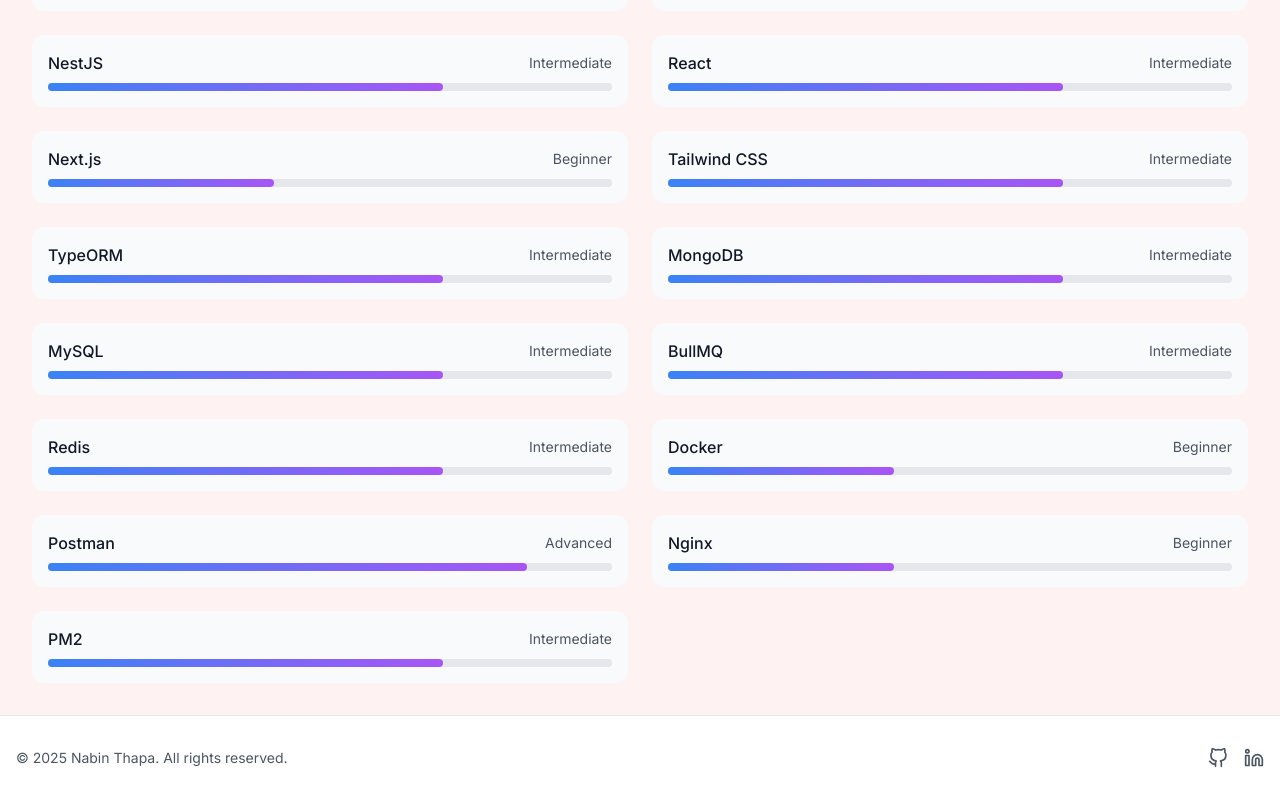
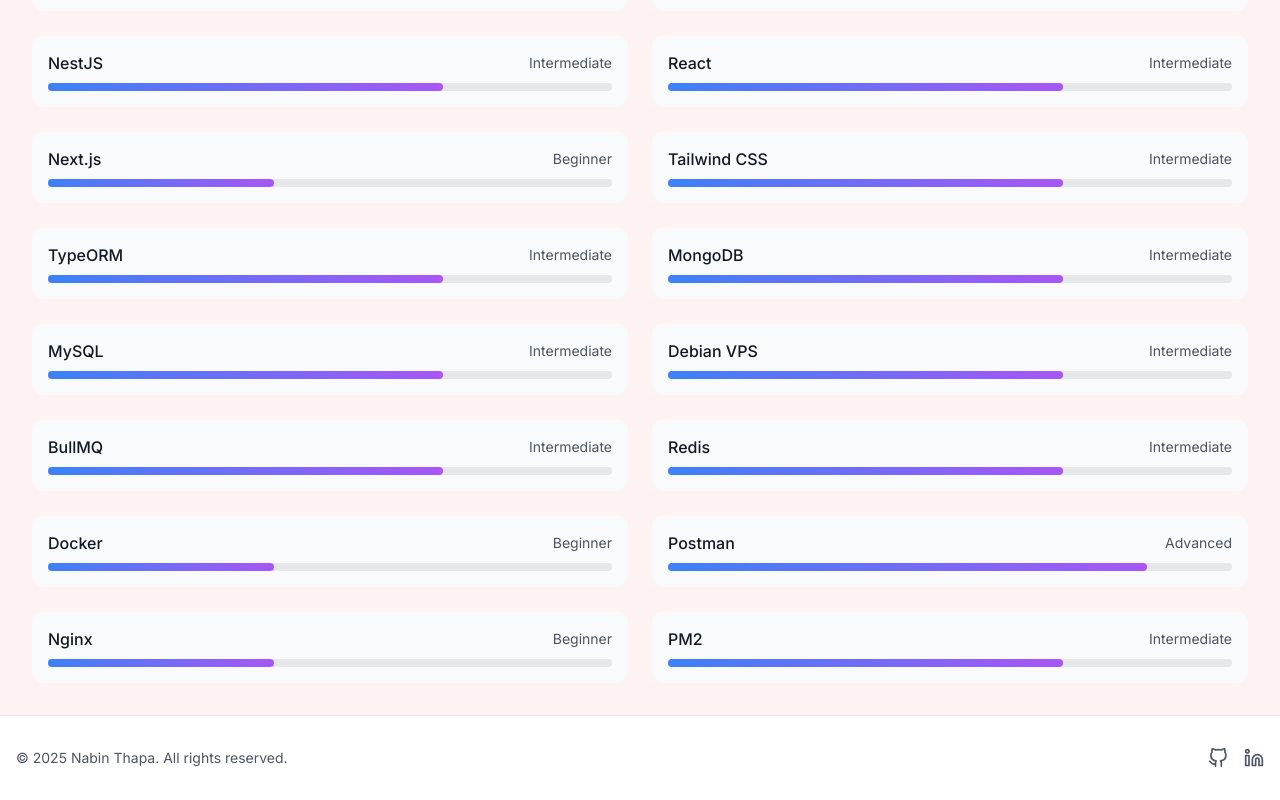
Before and after one commit to Nabeen-Thapa/Nabin-Thapa, a Next.js app: page /qualifications in a window 1280 px wide. Shown: the part 1299-2099 px from the top of the page. Built offline with nearby package versions, Linux system fonts and the light colour scheme.

Commit message:
add updated skills

```diff
--- a/src/constants/skills.ts
+++ b/src/constants/skills.ts
@@ -12,7 +12,8 @@
   SiRedis,
   SiPostman,
   SiDocker,
-  SiNginx
+  SiNginx,
+  SiDebian
 } from 'react-icons/si';
 import { DiPostgresql } from 'react-icons/di';
 import { IconType } from 'react-icons/lib';
@@ -83,6 +84,11 @@
     level: 'Intermediate',
   },
   {
+    name: 'Debian VPS',
+    icon: SiDebian as IconType,
+    level: 'Intermediate',
+  },
+  {
     name: 'BullMQ',
     icon: BsStack as IconType,
     level: 'Intermediate',
@@ -107,9 +113,9 @@
     icon: SiNginx as IconType,
     level: 'Beginner',
   },
- {
-  name: 'PM2',
-  icon: FaServer as IconType,
-  level: 'Intermediate',
-},
+  {
+    name: 'PM2',
+    icon: FaServer as IconType,
+    level: 'Intermediate',
+  },
 ];
```
